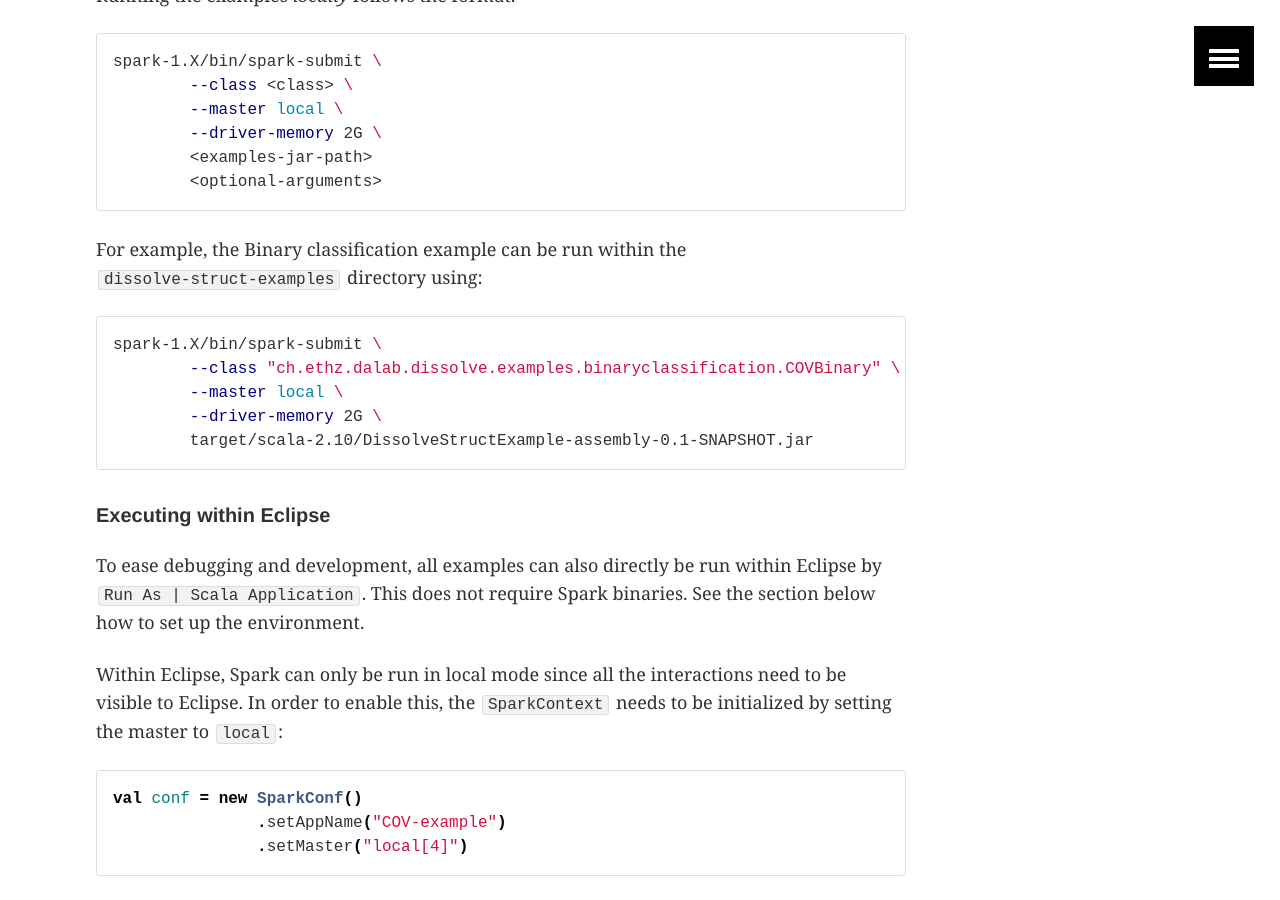
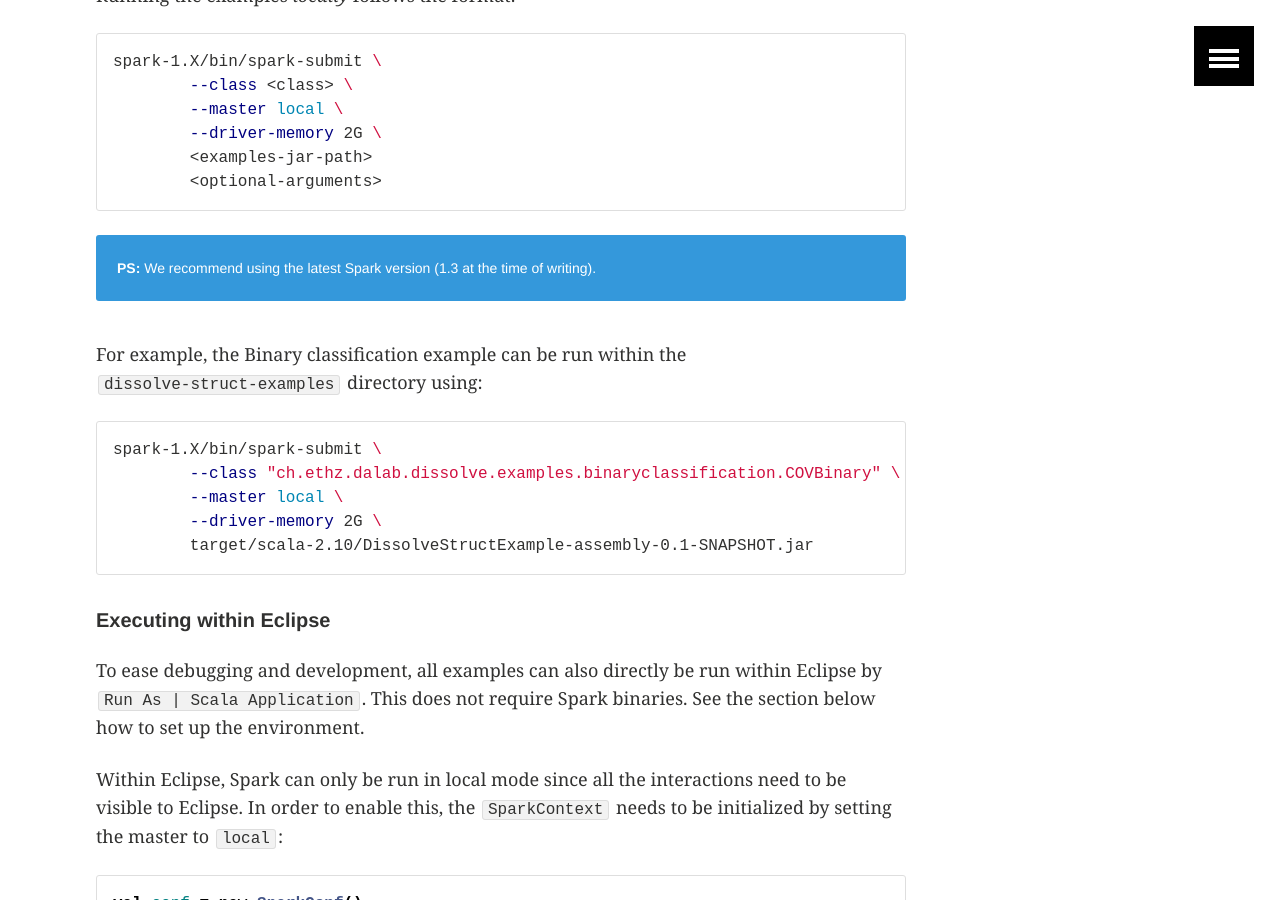
Before and after one commit to dalab/dissolve-struct, a Jekyll site: the page built from getting-started/index.md, in a window 1280 px wide and 900 px high, scrolled down 2091 px. Built offline with Jekyll 4.4.1, drawn with Linux system fonts in a browser that asks for light colours; formulas are drawn with MathJax 3.

Commit message:
Update index.md

```diff
--- a/getting-started/index.md
+++ b/getting-started/index.md
@@ -71,6 +71,9 @@ spark-1.X/bin/spark-submit \
 	<examples-jar-path>
 	<optional-arguments>
 {% endhighlight %}
+
+**PS:**  We recommend using the latest Spark version (1.3 at the time of writing).
+{: .notice-info}
 
 For example, the Binary classification example can be run within the `dissolve-struct-examples` directory using:
 {% highlight bash %}
```
